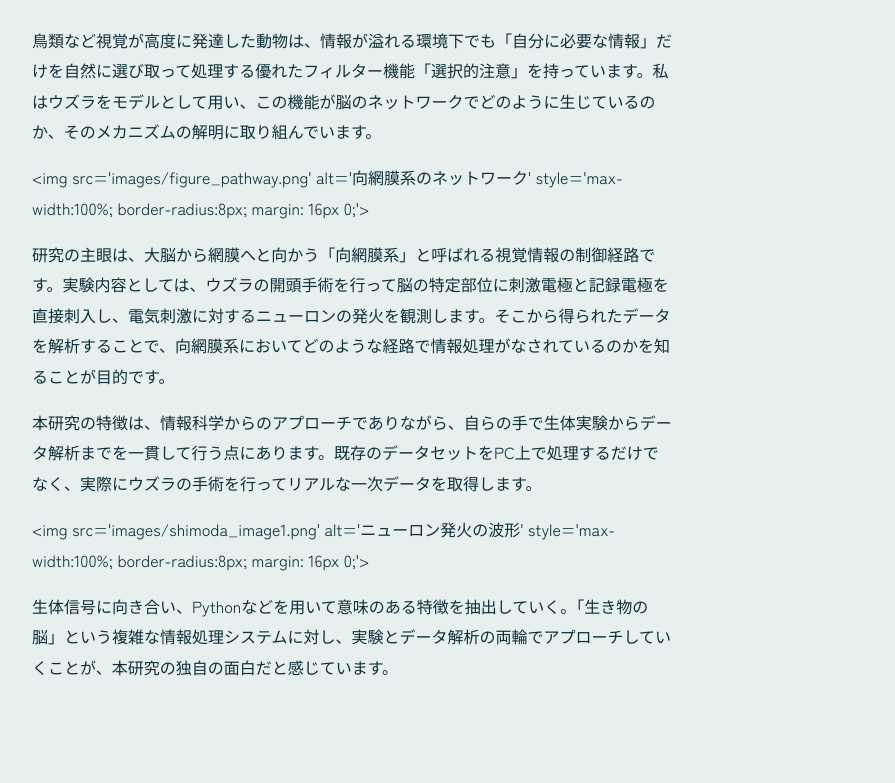
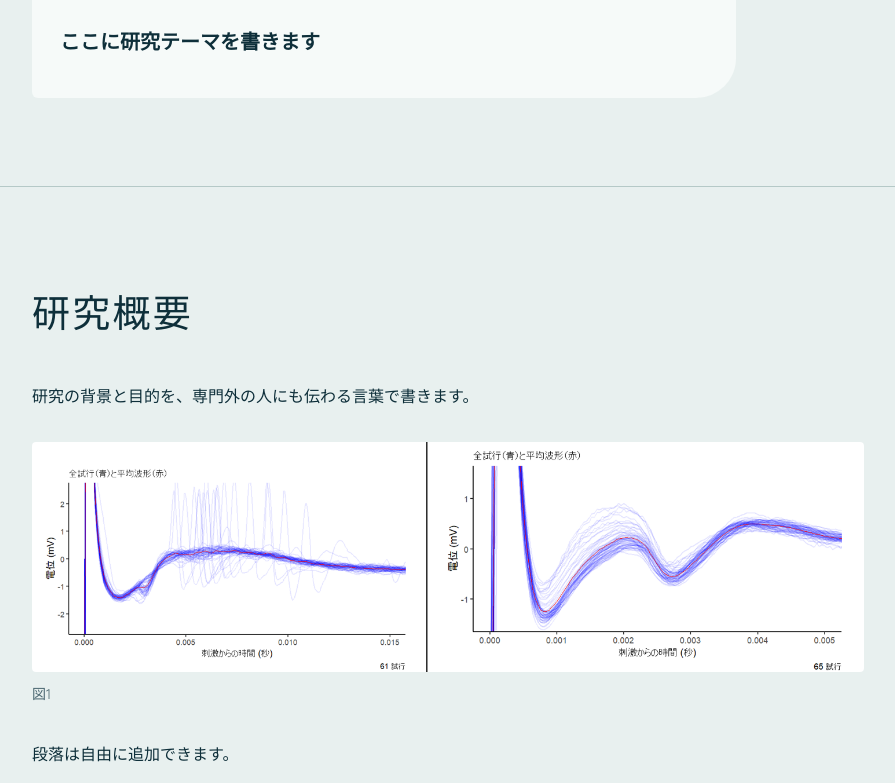
Before and after one commit to freetetsuya-rgb/ohno-lab, a plain HTML site: page researcher-2.html in a window 1280 px wide. Shown: the part 695-1478 px from the top of the page, without its empty margins (32-927 px from the left). Drawn offline with Linux system fonts and the light colour scheme.

Commit message:
Add files via upload

```diff
--- a/researcher-2.html
+++ b/researcher-2.html
@@ -15,37 +15,20 @@
 <script>
 /* この研究者の内容。ここを編集してください */
 renderResearcher({
-  name: "下田 哲也",
-  role: "修士課程 2年",
-  affiliation: "鹿児島大学大学院 理工学研究科 情報科学専攻 認知生体コース",
-  photo: "",                       // 例: "images/shimoda.jpg"
-  keywords: ["選択的注意", "向網膜系", "生体計測 (ウズラ)", "データ解析 (Python)"],
-
-summary: [
-    "鳥類など視覚が高度に発達した動物は、情報が溢れる環境下でも「自分に必要な情報」だけを自然に選び取って処理する優れたフィルター機能「選択的注意」を持っています。私はウズラをモデルとして用い、この機能が脳のネットワークでどのように生じているのか、そのメカニズムの解明に取り組んでいます。",
-
-    // ↓ここに画像タグを直接入れる（パスは実際のものに合わせてください）
-    "<img src='images/figure_pathway.png' alt='向網膜系のネットワーク' style='max-width:100%; border-radius:8px; margin: 16px 0;'>",
-
-    "研究の主眼は、大脳から網膜へと向かう「向網膜系」と呼ばれる視覚情報の制御経路です。実験内容としては、ウズラの開頭手術を行って脳の特定部位に刺激電極と記録電極を直接刺入し、電気刺激に対するニューロンの発火を観測します。そこから得られたデータを解析することで、向網膜系においてどのような経路で情報処理がなされているのかを知ることが目的です。",
-
-    "本研究の特徴は、情報科学からのアプローチでありながら、自らの手で生体実験からデータ解析までを一貫して行う点にあります。既存のデータセットをPC上で処理するだけでなく、実際にウズラの手術を行ってリアルな一次データを取得します。",
-
-    // ↓波形の画像も必要ならここに入れる
-    "<img src='images/shimoda_image1.png' alt='ニューロン発火の波形' style='max-width:100%; border-radius:8px; margin: 16px 0;'>",
-
-    "生体信号に向き合い、Pythonなどを用いて意味のある特徴を抽出していく。「生き物の脳」という複雑な情報処理システムに対し、実験とデータ解析の両輪でアプローチしていくことが、本研究の独自の面白だと感じています。"
+  name: "鈴木 一郎",
+  role: "修士課程 1年",
+  affiliation: "〇〇大学 〇〇学部",
+  photo: "",                       // 例: "images/yamada.jpg"
+  keywords: ["キーワード1", "キーワード2", "キーワード3"],
+  summary: [
+    "研究の背景と目的を、専門外の人にも伝わる言葉で書きます。",
+    { src: "images/shimoda_image1.png", caption: "" },   // ← 文章の間に入る画像（図1, 図2…と自動で番号が付きます）
+    "段落は自由に追加できます。"
   ],
-
-  topics: [], // トピック欄は空にして非表示にする
-
-  publications: [
-    { year: "2026", text: "日本視覚学会2026年 冬季大会", note: "鳥類大脳高外套におけるHA-HFの相互投射に関する研究", href: "" },
+  topics: [   // 研究テーマ（テーマ名のみ。説明を足すときは text: "..." を追加）
+    { title: "ここに研究テーマを書きます" }
   ],
-  email: "k6438970@kadai.jp",
-  links: [
-    { label: "ORCID", href: "https://orcid.org/0009-0009-4296-2172" }
-  ]
+  email: "name@example.ac.jp"
 });
 </script>
 </body>
--- a/site.js
+++ b/site.js
@@ -6,6 +6,7 @@ const SITE = {
   language: "ja",
   nav: [
     { label: "研究",           href: "index.html#research" },
+    { label: "活動内容",       href: "index.html#activities" },
     { label: "メンバー",       href: "index.html#members" },
     { label: "お知らせ",       href: "index.html#news" },
     { label: "配属希望の方へ", href: "index.html#join" }
@@ -33,6 +34,18 @@ const ripples = () => {
   d.innerHTML = "<i></i><i></i><i></i><em></em>";
   return d;
 };
+/* 画像の読み込み。images フォルダに無いときは同じ場所も探し、無ければ場所を表示 */
+const safeImg = (src, alt) => {
+  const img = el("img", { alt });
+  const flat = src.split("/").pop();
+  let tried = false;
+  img.onerror = () => {
+    if (!tried && flat !== src) { tried = true; img.src = flat; return; }
+    img.replaceWith(el("div", { className: "ph", textContent: `画像が見つかりません：${src}` }));
+  };
+  img.src = src;
+  return img;
+};
 const avatar = (p, cls = "av") => el("div", { className: cls },
   p.photo ? el("img", { src: p.photo, alt: p.name }) : p.name.trim().charAt(0));
 
@@ -51,6 +64,18 @@ function renderChrome(pageTitle) {
   );
 }
 
+/* 図：図1, 図2… と登場順に自動で番号を付ける */
+let figNo = 0;
+const fig = f => {
+  const label = `図${++figNo}` + (f.caption ? `　${f.caption}` : "");
+  const fg = el("figure", {}, [
+    f.src ? safeImg(f.src, label) : el("div", { className: "ph", textContent: "画像を入れてください" }),
+    el("figcaption", { textContent: label })
+  ]);
+  if (f.width) fg.style.maxWidth = f.width;   // 画像の最大幅（例: "400px" や "50%"）
+  return fg;
+};
+
 /* 研究者ページ用の描画 */
 function renderResearcher(R) {
   renderChrome(R.name);
@@ -62,21 +87,21 @@ function renderResearcher(R) {
       el("p", { textContent: `${R.role}／${R.affiliation}` }),
       el("ul", { className: "tags" }, R.keywords.map(k => el("li", { textContent: k })))
     ]),
-    sec([h2("研究概要"), el("div", { className: "text" }, R.summary.map(t => el("p", { textContent: t })))]),
-    sec([h2("研究テーマ"), el("div", { className: "themes" }, R.topics.map(t =>
+    sec([h2("研究テーマ"), el("div", { className: "themes one" }, R.topics.map(t =>
       el("article", { className: "theme" }, [
         el("h3", { textContent: t.title }),
-        el("p", { textContent: t.text }),
-        t.image ? el("img", { src: t.image, alt: t.title }) : ""
+        t.text ? el("p", { textContent: t.text }) : "",
+        t.image ? safeImg(t.image, t.title) : ""
       ])))]),
-    sec([h2("主な業績"), el("ul", { className: "pubs" }, R.publications.map(p =>
-      el("li", {}, [
-        el("span", { className: "year", textContent: p.year }),
-        el("div", {}, [
-          p.href ? el("a", { href: p.href, textContent: p.text, target: "_blank", rel: "noopener" }) : p.text,
-          p.note ? el("span", { className: "note", textContent: p.note }) : ""
-        ])
-      ])))]),
+    sec([
+      h2("研究概要"),
+      el("div", { className: "text" }, [
+        ...R.summary.map(item => Array.isArray(item)
+          ? el("div", { className: "figures" + (item.length === 1 ? " one" : "") }, item.map(fig))   // 画像を横に並べる
+          : (typeof item === "object" ? fig(item) : el("p", { textContent: item }))),               // 画像 or 文章
+        ...((R.figures && R.figures.length) ? [el("div", { className: "figures" + (R.figures.length === 1 ? " one" : "") }, R.figures.map(fig))] : [])   // 文章の後ろに置く画像（任意）
+      ])
+    ]),
     sec([
       h2("連絡先"),
       el("p", {}, el("a", { href: `mailto:${R.email}`, textContent: R.email })),
--- a/style.css
+++ b/style.css
@@ -41,8 +41,8 @@ section{padding:88px clamp(20px,5vw,64px);border-top:1px solid var(--line)}
 h2{font-family:var(--serif);font-weight:500;font-size:clamp(26px,3.4vw,38px);letter-spacing:.06em;margin:0 0 32px}
 h3.group{font-family:var(--serif);font-weight:500;font-size:16px;letter-spacing:.12em;color:var(--accent);margin:0 0 20px}
 h3.group:not(:first-of-type){margin-top:48px}
-.text{max-width:40em}
-.text p{margin:0 0 1em}
+.text{max-width:52em}
+.text p{max-width:40em;margin:0 0 1em}
 
 .themes{display:grid;grid-template-columns:repeat(3,1fr);gap:20px}
 .theme{background:var(--surface);padding:28px;border-radius:6px 6px 40px 6px}
@@ -50,6 +50,7 @@ h3.group:not(:first-of-type){margin-top:48px}
 .theme p{margin:0;color:var(--muted);font-size:15px}
 .theme img{display:block;max-width:100%;margin-top:16px;border-radius:4px}
 .themes .theme:nth-child(3n+2){transform:translateY(28px)}
+.themes.one{grid-template-columns:1fr;max-width:44em}
 
 .people{display:grid;grid-template-columns:repeat(auto-fill,minmax(220px,1fr));gap:28px 20px}
 .person{font-size:14px;color:var(--muted);text-decoration:none;display:block}
@@ -65,6 +66,7 @@ ul.pubs{list-style:none;margin:0;padding:0;max-width:52em}
 .pubs li{display:grid;grid-template-columns:5em 1fr;gap:12px;padding:16px 0;border-bottom:1px solid var(--line)}
 .pubs.news li{grid-template-columns:8em 1fr}
 .pubs time,.pubs .year{font-family:var(--serif);color:var(--accent);font-weight:800}
+.pubs b{font-weight:500;color:var(--ink)}
 .pubs span.note{display:block;color:var(--muted);font-size:14px}
 
 .join{background:var(--deep);color:var(--onDeep);border-top:0}
@@ -80,6 +82,13 @@ ul.pubs{list-style:none;margin:0;padding:0;max-width:52em}
 .hero.small{min-height:auto;padding:24px clamp(20px,5vw,64px) 72px;justify-content:flex-start}
 .hero.small .ripples{top:50%;width:min(60vw,480px)}
 .hero.small .av{position:relative;width:132px;height:132px;border-radius:50%;margin-bottom:24px;background:var(--deep);color:var(--onDeep);display:grid;place-items:center;font-family:var(--serif);font-size:44px;overflow:hidden}
+ .figures{display:grid;grid-template-columns:repeat(2,1fr);gap:24px;margin-top:36px;max-width:52em}
+.figures.one{grid-template-columns:1fr}
+.figures figure{margin:0}
+.text>figure{margin:32px 0}
+.figures img,.text>figure img{display:block;width:100%;border-radius:4px}
+.figures .ph,.text>figure .ph{aspect-ratio:4/3;display:grid;place-items:center;border:1px dashed var(--line);border-radius:4px;background:var(--surface);color:var(--muted);font-size:14px}
+.figures figcaption,.text>figure figcaption{margin-top:8px;font-size:14px;color:var(--muted)}
 .hero.small .av img{width:100%;height:100%;object-fit:cover}
 .hero.small h1{font-size:clamp(34px,5.5vw,60px);margin-bottom:10px}
 ul.tags{display:flex;flex-wrap:wrap;gap:8px 10px;list-style:none;margin:20px 0 0;padding:0;position:relative}
@@ -93,6 +102,7 @@ footer{padding:28px clamp(20px,5vw,64px);color:var(--muted);font-size:13px;displ
   .themes{grid-template-columns:1fr}
   .themes .theme:nth-child(3n+2){transform:none}
   .people{grid-template-columns:1fr 1fr}
+  .figures{grid-template-columns:1fr}
   .ripples{top:30%;right:-30vw;width:110vw}
   .hero.small .ripples{top:30%}
   .pubs li,.pubs.news li{grid-template-columns:1fr;gap:2px}
```
Also changed, not shown: index.html (+16 -0 lines), researcher-1.html (+6 -12 lines), fig1.png (added), fig2.png (added), 1 other file.
